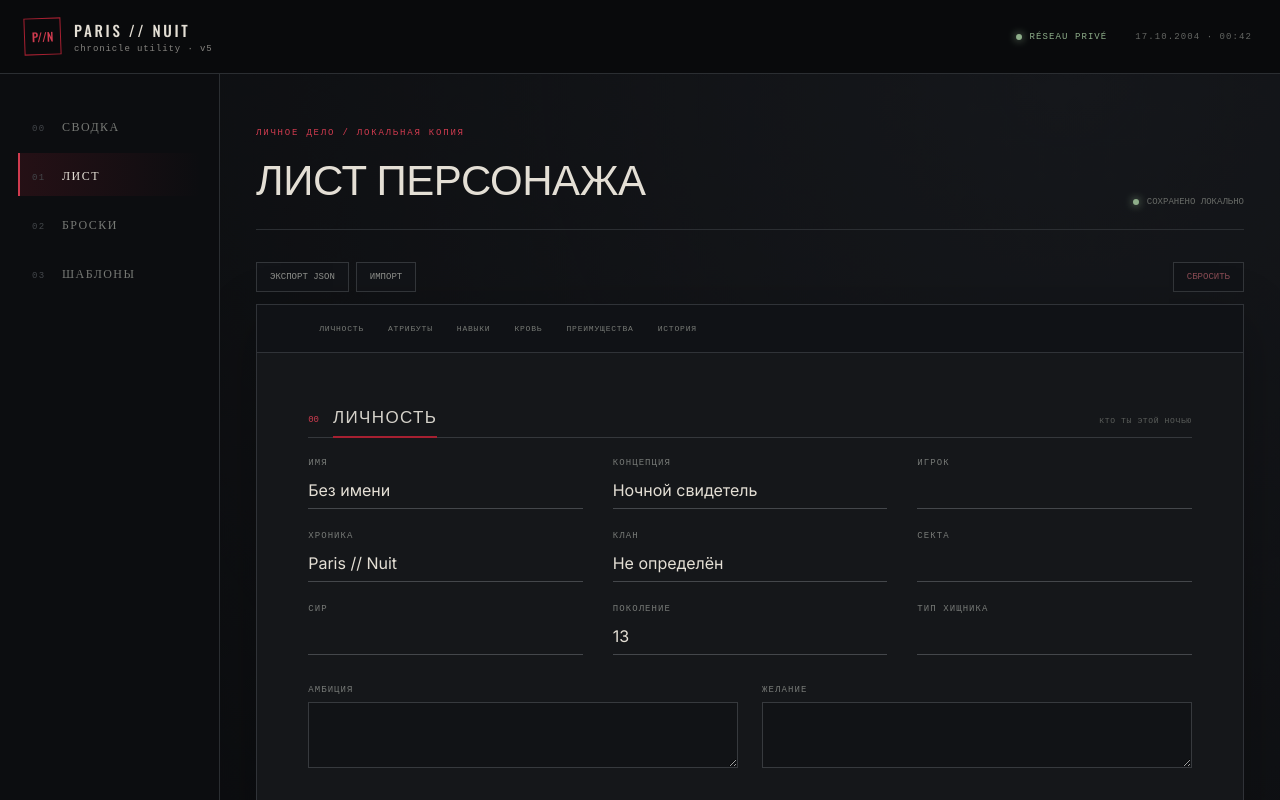
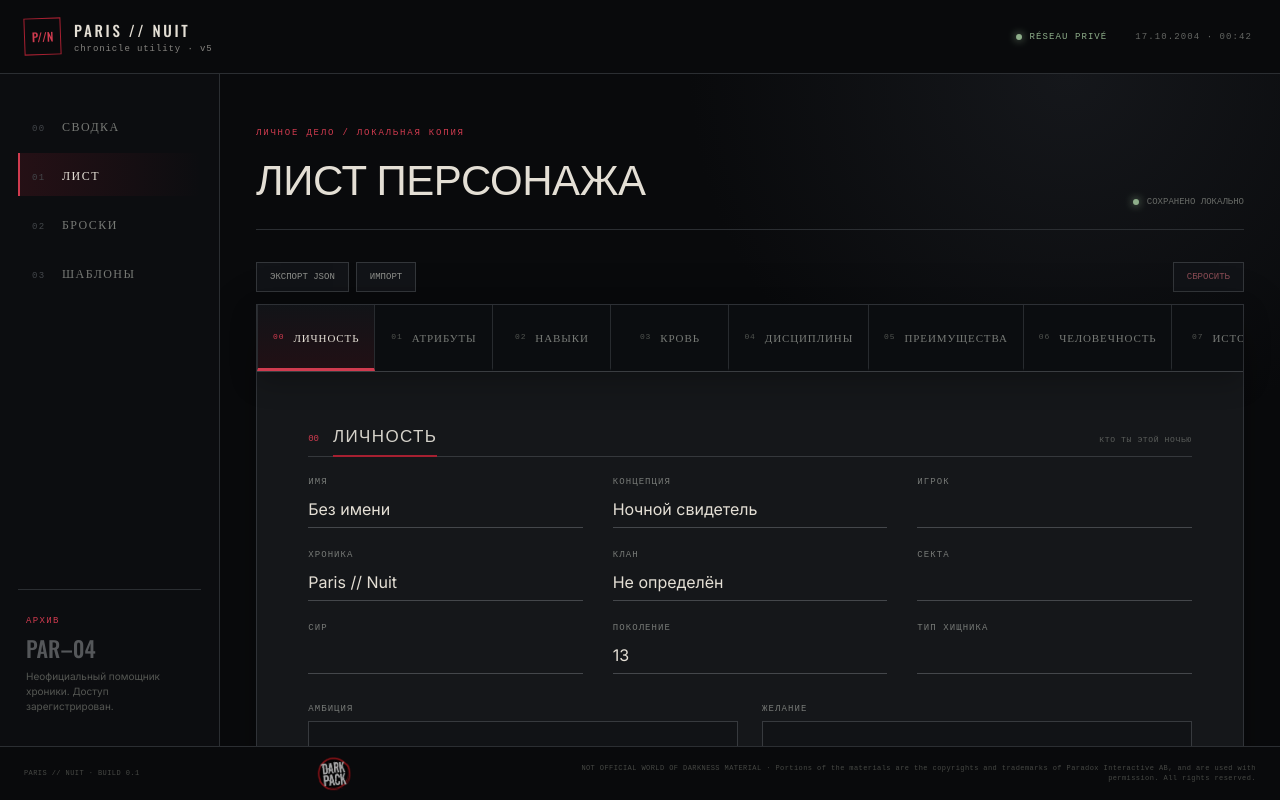
Before and after one commit to Noty-chan/paris-by-night, a React (Vite) app: page / in a window 1280 px wide. Both pictures are taken after a click on the button "ОТКРЫТЬ ДОСЬЕ". Shown: the top 800 px of the page. Built offline with nearby package versions, Linux system fonts and the light colour scheme.

Commit message:
Improve character sheet section navigation

```diff
--- a/src/components/CharacterSheet.tsx
+++ b/src/components/CharacterSheet.tsx
@@ -1,4 +1,4 @@
-import { useState } from "react";
+import { useEffect, useState } from "react";
 import {
   ATTRIBUTE_GROUPS,
   Character,
@@ -16,6 +16,16 @@
 };
 
 const uid = (prefix: string) => `${prefix}-${Date.now()}-${Math.random().toString(16).slice(2)}`;
+const SHEET_SECTIONS = [
+  ["identity", "00", "Личность"],
+  ["attributes", "01", "Атрибуты"],
+  ["skills", "02", "Навыки"],
+  ["blood", "03", "Кровь"],
+  ["disciplines", "04", "Дисциплины"],
+  ["advantages", "05", "Преимущества"],
+  ["humanity", "06", "Человечность"],
+  ["story", "07", "История"],
+] as const;
 
 function Dots({ value, max = 5, onChange }: { value: number; max?: number; onChange: (n: number) => void }) {
   return (
@@ -122,6 +132,7 @@
 export function CharacterSheet({ character, onChange, onPrepareRoll }: Props) {
   const [selectedAttribute, setSelectedAttribute] = useState<string | null>(null);
   const [selectedSkill, setSelectedSkill] = useState<string | null>(null);
+  const [activeSection, setActiveSection] = useState("identity");
   const set = <K extends keyof Character>(key: K, value: Character[K]) => onChange({ ...character, [key]: value });
   const baseHealth = (character.attributes.Выносливость ?? 1) + 3;
   const baseWillpower = (character.attributes.Самообладание ?? 1) + (character.attributes.Решительность ?? 1);
@@ -129,10 +140,31 @@
   const setHealthMax = (max: number) => onChange({ ...character, healthMax: max, healthDamage: resizeDamage(character.healthDamage, max) });
   const setWillpowerMax = (max: number) => onChange({ ...character, willpowerMax: max, willpowerDamage: resizeDamage(character.willpowerDamage, max) });
 
+  useEffect(() => {
+    const scrollRoot = document.querySelector("main");
+    if (!scrollRoot) return;
+    const updateSection = () => {
+      const marker = scrollRoot.getBoundingClientRect().top + 150;
+      let current: string = SHEET_SECTIONS[0][0];
+      SHEET_SECTIONS.forEach(([id]) => {
+        const section = document.getElementById(id);
+        if (section && section.getBoundingClientRect().top <= marker) current = id;
+      });
+      setActiveSection(current);
+    };
+    updateSection();
+    scrollRoot.addEventListener("scroll", updateSection, { passive: true });
+    return () => scrollRoot.removeEventListener("scroll", updateSection);
+  }, []);
+
   return (
     <div className="paper sheet full-sheet">
       <nav className="sheet-index" aria-label="Разделы листа">
-        <a href="#identity">Личность</a><a href="#attributes">Атрибуты</a><a href="#skills">Навыки</a><a href="#blood">Кровь</a><a href="#advantages">Преимущества</a><a href="#story">История</a>
+        {SHEET_SECTIONS.map(([id, index, label]) => (
+          <a href={`#${id}`} key={id} className={activeSection === id ? "active" : ""} onClick={() => setActiveSection(id)}>
+            <small>{index}</small><span>{label}</span>
+          </a>
+        ))}
       </nav>
 
       <SectionTitle index="00" title="Личность" hint="Кто ты этой ночью" id="identity" />
--- a/src/styles.css
+++ b/src/styles.css
@@ -24,7 +24,7 @@
 button, a { -webkit-tap-highlight-color: transparent; }
 button { color: inherit; }
 
-.app-shell { min-height: 100vh; display: grid; grid-template: 74px 1fr 54px / 220px 1fr; position: relative; overflow: hidden; }
+.app-shell { height: 100vh; height: 100dvh; min-height: 620px; display: grid; grid-template: 74px minmax(0, 1fr) 54px / 220px 1fr; position: relative; overflow: hidden; }
 .noise { position: fixed; inset: 0; opacity: .32; pointer-events: none; z-index: 20; background-image: repeating-linear-gradient(0deg, transparent 0, transparent 3px, rgba(255,255,255,.015) 3px, rgba(255,255,255,.015) 4px); }
 
 .topbar { grid-column: 1 / -1; display: flex; align-items: center; justify-content: space-between; padding: 0 28px 0 24px; border-bottom: 1px solid var(--line); background: rgba(9,10,12,.94); z-index: 5; }
@@ -47,7 +47,7 @@
 .side-note strong { display: block; font: 500 22px Oswald; color: #55575a; margin: 5px 0; }
 .side-note p { color: #555753; font-size: 10px; line-height: 1.5; }
 
-main { overflow: auto; background: radial-gradient(circle at 80% 0%, #15171b 0, transparent 35%), var(--bg); }
+main { min-height: 0; overflow: auto; scroll-behavior: smooth; background: radial-gradient(circle at 80% 0%, #15171b 0, transparent 35%), var(--bg); }
 .page { width: min(1180px, calc(100% - 72px)); margin: 0 auto; padding: 54px 0 74px; animation: pageIn .32s ease-out; }
 @keyframes pageIn { from { opacity: 0; transform: translateY(5px); } }
 .eyebrow, .panel-label, .card-code { color: var(--red-bright); font: 9px monospace; letter-spacing: .2em; text-transform: uppercase; }
@@ -124,10 +124,14 @@
 .sheet-text-grid .wide { grid-column: 1 / -1; }
 
 .full-sheet { position: relative; padding-top: 0; }
-.sheet-index { position: sticky; top: 0; z-index: 4; display: flex; gap: 2px; overflow-x: auto; margin: 0 calc(clamp(22px, 4vw, 54px) * -1) 38px; padding: 10px clamp(22px, 4vw, 54px); border-bottom: 1px solid #303338; background: rgba(17,19,22,.96); backdrop-filter: blur(10px); scrollbar-width: thin; }
-.sheet-index a { flex: 0 0 auto; padding: 8px 10px; color: #777a76; font: 8px monospace; letter-spacing: .1em; text-transform: uppercase; text-decoration: none; border: 1px solid transparent; }
-.sheet-index a:hover { color: var(--cream); border-color: #36393d; }
-.full-sheet .rule-title { scroll-margin-top: 58px; }
+.sheet-index { position: sticky; top: 0; z-index: 9; display: flex; overflow-x: auto; margin: 0 calc(clamp(22px, 4vw, 54px) * -1) 42px; padding: 0; border-bottom: 1px solid #3a3d41; background: rgba(12,14,17,.98); box-shadow: 0 10px 28px rgba(0,0,0,.24); backdrop-filter: blur(12px); scrollbar-width: thin; }
+.sheet-index a { min-width: 118px; min-height: 66px; flex: 1 0 auto; display: flex; align-items: center; justify-content: center; gap: 9px; padding: 12px 15px; color: #777a76; font: 500 11px Oswald; letter-spacing: .08em; text-transform: uppercase; text-decoration: none; border-right: 1px solid #282b2f; border-bottom: 3px solid transparent; transition: color .18s, background .18s, border-color .18s; }
+.sheet-index a:first-child { border-left: 1px solid #282b2f; }
+.sheet-index a small { color: #50534f; font: 8px monospace; }
+.sheet-index a:hover { color: var(--cream); background: #15171b; }
+.sheet-index a.active { color: var(--cream); border-bottom-color: var(--red-bright); background: linear-gradient(0deg, rgba(166,32,49,.14), rgba(18,20,24,.96)); }
+.sheet-index a.active small { color: var(--red-bright); }
+.full-sheet .rule-title { scroll-margin-top: 86px; }
 .rule-title small { margin-left: auto; color: #5c5f5c; font: 8px monospace; text-transform: uppercase; letter-spacing: .08em; }
 .identity-drives { margin-top: 30px; }
 .identity-drives textarea { min-height: 62px; }
@@ -243,7 +247,7 @@
 footer .legal { text-align: right; }
 
 @media (max-width: 900px) {
-  .app-shell { grid-template: 64px 1fr 48px 42px / 1fr; }
+  .app-shell { min-height: 480px; grid-template: 64px minmax(0, 1fr) 48px 42px / 1fr; }
   .topbar { grid-row: 1; padding: 0 16px; }
   .sidebar { grid-row: 3; border: 0; border-top: 1px solid var(--line); padding: 0; display: block; z-index: 7; }
   .sidebar nav { height: 100%; grid-template-columns: repeat(4, 1fr); }
@@ -281,7 +285,8 @@
   .sheet-id, .skills-grid, .skill-columns, .trackers, .sheet-text-grid, .template-grid, .blood-grid { grid-template-columns: 1fr; }
   .skill-group:last-child { grid-column: auto; }
   .sheet-text-grid .wide { grid-column: auto; }
-  .sheet-index { margin-left: -17px; margin-right: -17px; padding-left: 17px; padding-right: 17px; }
+  .sheet-index { margin-left: -17px; margin-right: -17px; }
+  .sheet-index a { min-width: 124px; min-height: 58px; padding: 9px 12px; font-size: 10px; }
   .rule-title { align-items: flex-end; }
   .rule-title small { display: none; }
   .discipline-main { grid-template-columns: 1fr 24px; gap: 10px; }
```
